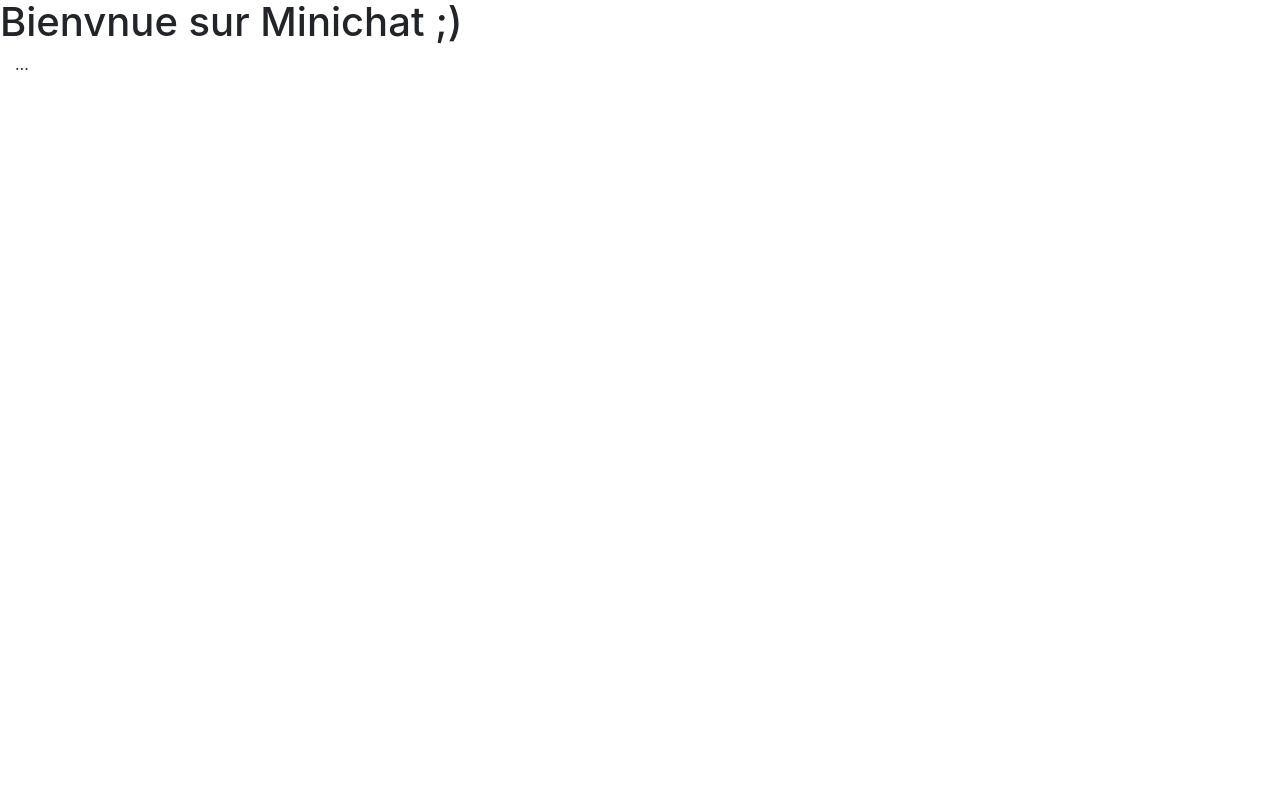
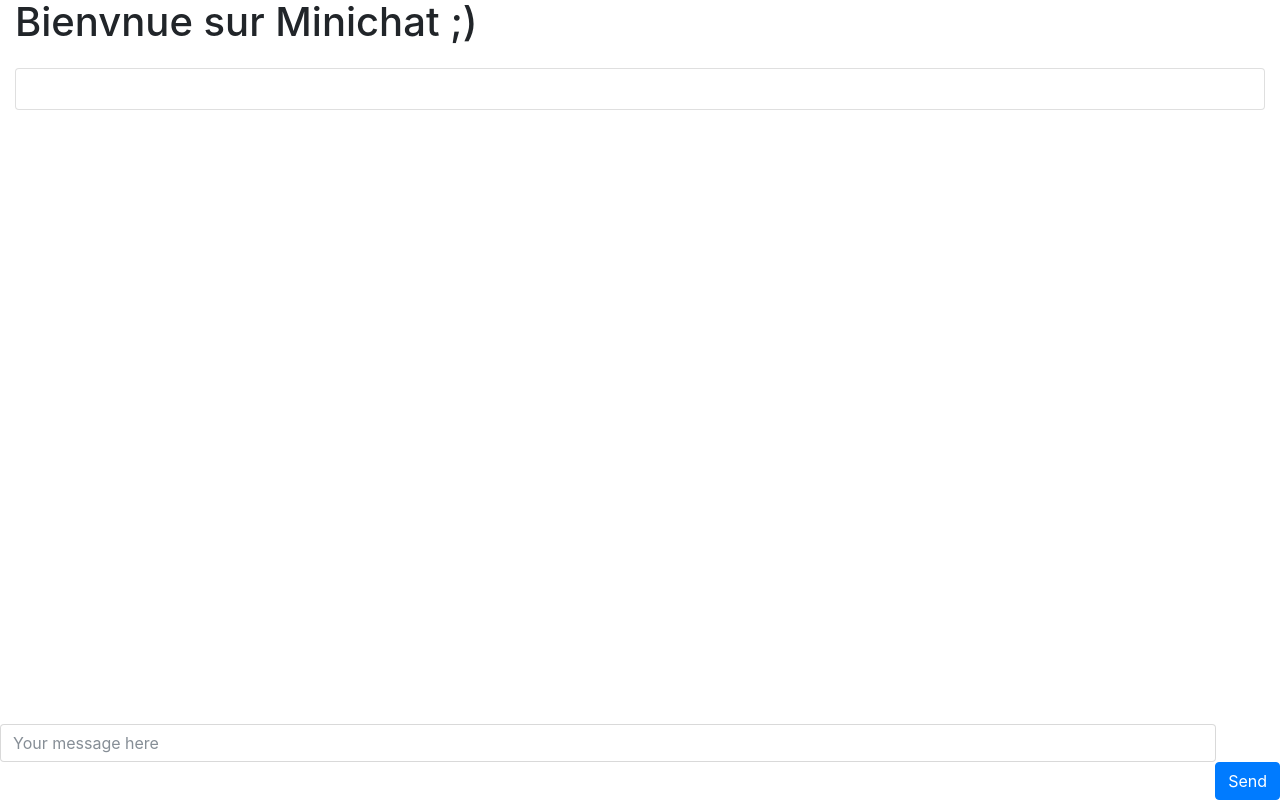
Before and after one commit to charlesmagnus/MiniChat, a website: page index.html in a window 1280 px wide. Drawn offline with nearby package versions, Linux system fonts and the light colour scheme; no server answers.

Commit message:
Ajouter du de fichier css et intégration du formulaire d'envoie de mail

```diff
--- /dev/null
+++ b/assets/css/style.css
@@ -0,0 +1,6 @@
+#footer {
+    position:fixed;
+    left:0px;
+    bottom:0px;
+    width:100%;
+ }
--- a/index.html
+++ b/index.html
@@ -3,20 +3,33 @@
     <head>
         <meta charset="utf-8" />
         <title>Minichat</title>
+        <link rel="stylesheet" href="./assets/css/style.css">
         <link rel="stylesheet" href="https://maxcdn.bootstrapcdn.com/bootstrap/4.0.0-beta/css/bootstrap.min.css"
         integrity="sha384-/Y6pD6FV/Vv2HJnA6t+vslU6fwYXjCFtcEpHbNJ0lyAFsXTsjBbfaDjzALeQsN6M" crossorigin="anonymous">
     </head>
 
     <body>
-        <h1>Bienvnue sur Minichat ;)</h1>
-        <div class="md-3" id="content">
-            <!-- Content here -->
-        </div>
-        <div class="container-fluid md-3">
-            ...
+        <div class="container-fluid">
+            <h1 class="mb-4">Bienvnue sur Minichat ;)</h1>
+            <div class="card card-body mb-3" id="content">
+                    <div class="float-left"></div>
+                    <div class="float-right"></div>
+            </div>
         </div>
 
-          <!-- Scripts -->
+        <!-- formulaire -->
+        <div  id="footer">
+            <form>
+                <div class="form-group">
+                    <!-- <label for="exampleInputEmail1">Email address</label> -->
+                    <input type="text" class="form-control float-left" id="msg" style="max-width: 95%"
+                    aria-describedby="emailHelp" placeholder="Your message here">
+                </div>
+                <button type="submit" class="btn btn-primary float-right">Send</button>
+            </form>
+        </div>
+
+          <!-- Scripts début -->
         <script src="https://code.jquery.com/jquery-3.2.1.slim.min.js"
         integrity="sha384-KJ3o2DKtIkvYIK3UENzmM7KCkRr/rE9/Qpg6aAZGJwFDMVNA/GpGFF93hXpG5KkN" crossorigin="anonymous"></script>
         <script src="/socket.io/socket.io.js"></script>
@@ -27,5 +40,6 @@
                 $('#content').append('<p>',message,'</p>')
             })
         </script>
+        <!-- Scripts fin -->
     </body>
 </html>
```
